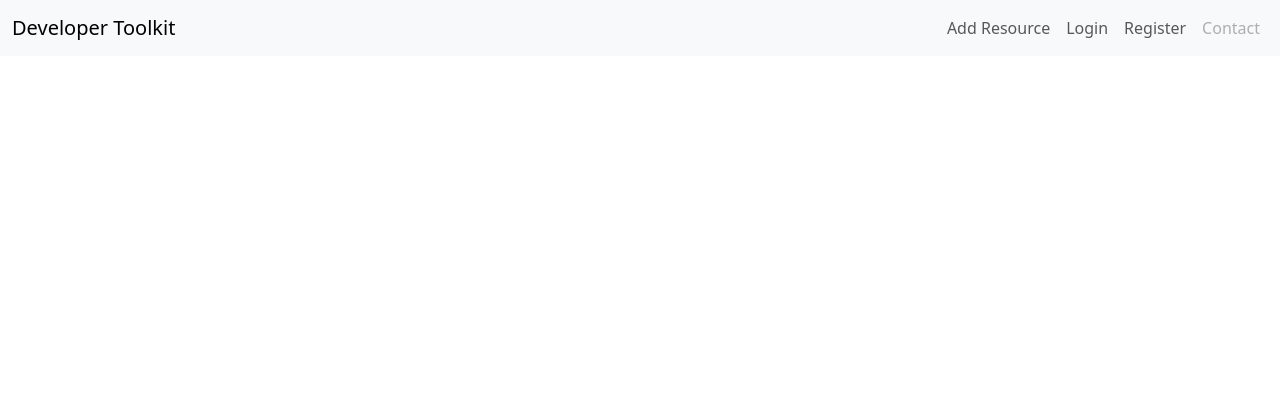
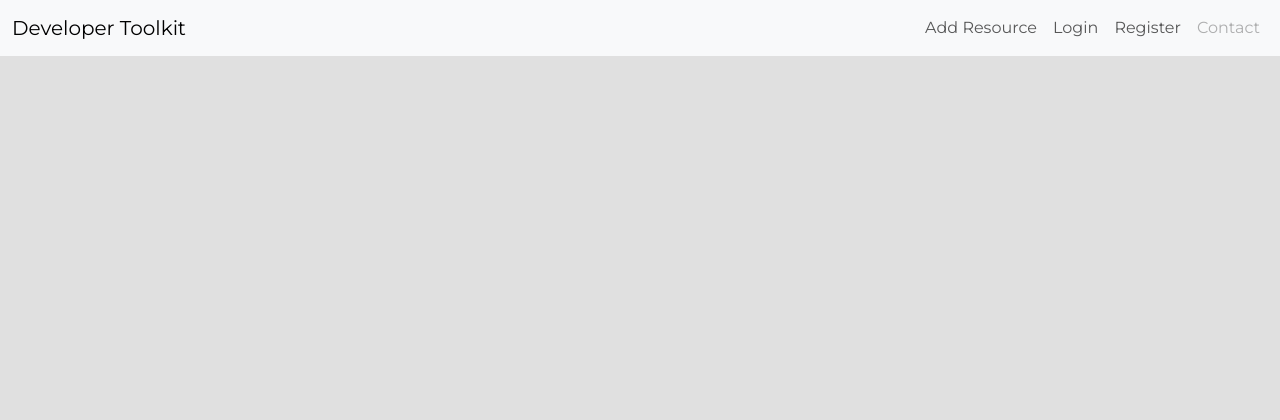
Before and after one commit to daisy21000/developer-resources, a Django app: template resources/templates/resources/category_detail.html in a window 1280 px wide. Shown: the top 420 px of the page. Run offline with Django 4.2, Linux system fonts and the light colour scheme; the template is opened without the code that fills it, so the values that code supplies are empty; parts of the project's set-up code (start-up, migrations or seed data) failed here and were passed over.

Commit message:
Set DEBUG to True for development and add global styles to styles.css

```diff
--- a/developer_toolkit/settings.py
+++ b/developer_toolkit/settings.py
@@ -28,7 +28,7 @@ TEMPLATES_DIR = os.path.join(BASE_DIR, 'templates')
 SECRET_KEY = os.environ.get('SECRET_KEY')
 
 # SECURITY WARNING: don't run with debug turned on in production!
-DEBUG = False
+DEBUG = True
 
 ALLOWED_HOSTS = ['.herokuapp.com', '127.0.0.1']
 
--- a/static/css/styles.css
+++ b/static/css/styles.css
@@ -10,3 +10,15 @@
     --body-font: 'Montserrat', sans-serif;
     --heading-font: 'Roboto Mono', monospace;
 }
+
+/* Global Styles */
+
+body {
+    font-family: var(--body-font);
+    background-color: var(--background-color);
+    color: var(--text-color);
+}
+
+h1, h2, h3, h4, h5, h6 {
+    font-family: var(--heading-font);
+}
```
